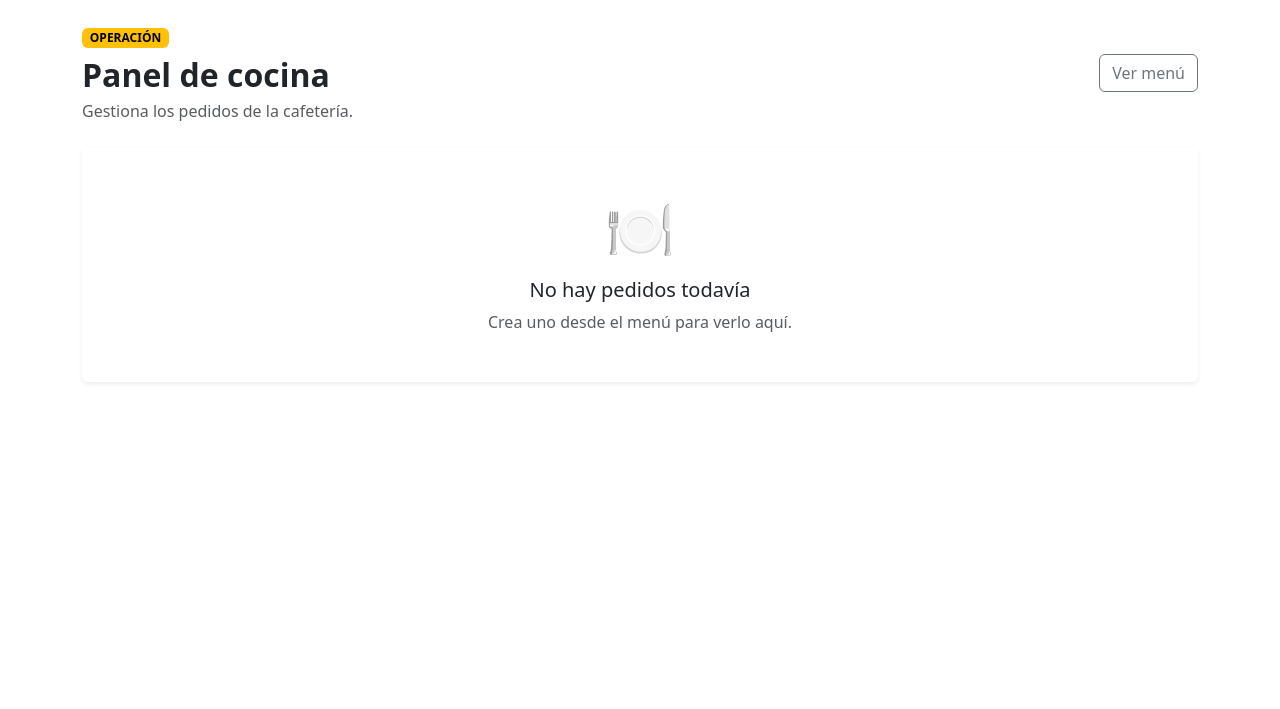
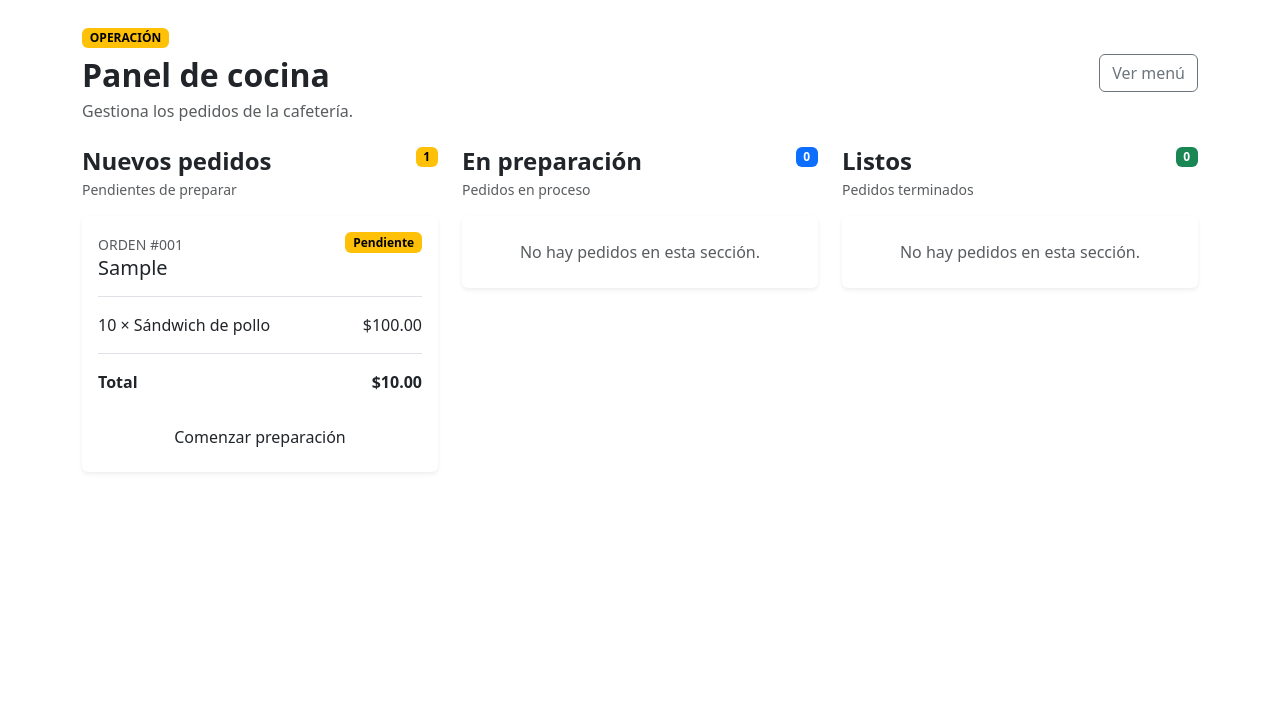
Before and after one commit to moisesrm206/CoffeeTec, a Laravel app: page /cocina in a window 1280 px wide. Shown: the part 56-765 px from the top of the page. Run offline with Laravel 12, Linux system fonts and the light colour scheme; data comes from the database, SQL or seed files in the repository; tables that the repository leaves empty hold one stand-in row (values such as "Sample post").

Commit message:
feat: implementar gestión de pedidos y actualizar vistas relacionadas

```diff
--- a/app/Http/Controllers/OrderController.php
+++ b/app/Http/Controllers/OrderController.php
@@ -3,16 +3,26 @@
 namespace App\Http\Controllers;
 
 use App\Models\Order;
+use App\Models\Product;
+use Illuminate\Contracts\View\View;
+use Illuminate\Http\RedirectResponse;
 use Illuminate\Http\Request;
+use Illuminate\Support\Facades\DB;
+use Illuminate\Validation\Rule;
 
 class OrderController extends Controller
 {
     /**
      * Display a listing of the resource.
      */
-    public function index()
+    public function index(): View
     {
-        //
+        $orders = Order::query()
+            ->with('orderProducts.product')
+            ->latest('id_order')
+            ->get();
+
+        return view('cocina', compact('orders'));
     }
 
     /**
@@ -24,11 +34,87 @@ class OrderController extends Controller
     }
 
     /**
-     * Store a newly created resource in storage.
+     * Store a new order.
      */
     public function store(Request $request)
     {
-        //
+        $customer = $request->string('customer')->trim()->toString();
+        $items = json_decode($request->input('items', '[]'), true);
+
+        if (
+            $customer === ''
+            || ! is_array($items)
+            || count($items) === 0
+            || ! collect($items)->every(fn (mixed $item): bool => is_array($item))
+        ) {
+            return back()->with('error', 'Agrega al menos un producto al pedido.');
+        }
+
+        $quantities = collect($items)->mapWithKeys(function (mixed $item): array {
+            return [
+                (int) ($item['id'] ?? 0) => (int) ($item['quantity'] ?? 0),
+            ];
+        });
+
+        if ($quantities->contains(fn (int $quantity): bool => $quantity < 1)) {
+            return back()->with('error', 'La cantidad de cada producto debe ser válida.');
+        }
+
+        $products = Product::query()
+            ->whereIn('id_product', $quantities->keys())
+            ->get()
+            ->keyBy('id_product');
+
+        if ($products->count() !== $quantities->count()) {
+            return back()->with('error', 'Uno de los productos seleccionados ya no está disponible.');
+        }
+
+        $orderItems = $quantities->map(function (int $quantity, int $productId) use ($products): array {
+            $product = $products->get($productId);
+
+            return [
+                'id' => $product->id_product,
+                'name' => $product->name,
+                'price' => (float) $product->price,
+                'quantity' => $quantity,
+            ];
+        })->values();
+
+        $total = $orderItems->sum(
+            fn (array $item): float => $item['price'] * $item['quantity']
+        );
+
+        DB::transaction(function () use ($orderItems, $total, $customer): void {
+            $order = Order::create([
+                'customer' => $customer,
+                'total' => $total,
+                'status' => 'pending',
+            ]);
+
+            $order->orderProducts()->createMany(
+                $orderItems->map(fn (array $item): array => [
+                    'id_product' => $item['id'],
+                    'quantity' => $item['quantity'],
+                    'price' => $item['price'],
+                ])->all()
+            );
+        });
+
+        return redirect()->route('kitchen')->with('success', 'Pedido creado correctamente.');
+    }
+
+    /**
+     * Update an order status.
+     */
+    public function updateStatus(Request $request, Order $order): RedirectResponse
+    {
+        $validated = $request->validate([
+            'status' => ['required', Rule::in(['making', 'completed'])],
+        ]);
+
+        $order->update($validated);
+
+        return redirect()->route('kitchen')->with('success', 'Estado del pedido actualizado.');
     }
 
     /**
--- a/app/Http/Controllers/ProductController.php
+++ b/app/Http/Controllers/ProductController.php
@@ -5,6 +5,7 @@ namespace App\Http\Controllers;
 use App\Models\Category;
 use App\Models\Product;
 use Illuminate\Contracts\View\View;
+use Illuminate\Http\Request;
 
 class ProductController extends Controller
 {
--- a/app/Models/Order.php
+++ b/app/Models/Order.php
@@ -3,7 +3,6 @@
 namespace App\Models;
 
 use Illuminate\Database\Eloquent\Model;
-use Illuminate\Database\Eloquent\Relations\BelongsTo;
 use Illuminate\Database\Eloquent\Relations\HasMany;
 
 class Order extends Model
@@ -14,7 +13,7 @@ class Order extends Model
     protected $primaryKey = 'id_order';
 
     protected $fillable = [
-        'id',
+        'customer',
         'status',
         'total',
     ];
@@ -26,11 +25,6 @@ class Order extends Model
         ];
     }
 
-    public function user(): BelongsTo
-    {
-        return $this->belongsTo(User::class, 'id', 'id');
-    }
-
     public function orderProducts(): HasMany
     {
         return $this->hasMany(OrderProduct::class, 'id_order', 'id_order');
--- a/resources/views/cocina.blade.php
+++ b/resources/views/cocina.blade.php
@@ -1,6 +1,30 @@
 @extends('templates.app')
 
 @section('title', 'Panel de cocina | CoffeeTec')
+
+@php
+    $columns = [
+        'pending' => [
+            'title' => 'Nuevos pedidos',
+            'subtitle' => 'Pendientes de preparar',
+            'badge' => 'warning',
+            'action' => 'making',
+            'actionLabel' => 'Comenzar preparación',
+        ],
+        'making' => [
+            'title' => 'En preparación',
+            'subtitle' => 'Pedidos en proceso',
+            'badge' => 'primary',
+            'action' => 'completed',
+            'actionLabel' => 'Marcar como listo',
+        ],
+        'completed' => [
+            'title' => 'Listos',
+            'subtitle' => 'Pedidos terminados',
+            'badge' => 'success',
+        ],
+    ];
+@endphp
 
 @section('content')
     <div class="d-flex justify-content-between align-items-center mb-4">
@@ -12,46 +36,76 @@
         <a href="{{ route('menu') }}" class="btn btn-outline-secondary">Ver menú</a>
     </div>
 
-    @if (!$order)
-        <div class="card border-0 shadow-sm text-center">
-            <div class="card-body py-5">
-                <div class="display-4 mb-3">🍽️</div>
-                <h2 class="h5">No hay pedidos todavía</h2>
-                <p class="text-muted mb-0">Crea uno desde el menú para verlo aquí.</p>
+    <div class="row g-4">
+        @foreach ($columns as $status => $column)
+            <div class="col-12 col-lg-4">
+                <section class="h-100">
+                    <div class="d-flex justify-content-between align-items-start mb-3">
+                        <div>
+                            <h2 class="h4 fw-bold mb-1">{{ $column['title'] }}</h2>
+                            <p class="text-muted small mb-0">{{ $column['subtitle'] }}</p>
                         </div>
+                        <span class="badge text-bg-{{ $column['badge'] }}">
+                            {{ $orders->where('status', $status)->count() }}
+                        </span>
                     </div>
-    @else
-        <div class="card border-0 shadow-sm" style="max-width: 600px;">
+
+                    <div class="d-flex flex-column gap-3">
+                        @forelse ($orders->where('status', $status) as $order)
+                            <article class="card border-0 shadow-sm">
                                 <div class="card-body">
                                     <div class="d-flex justify-content-between align-items-start border-bottom pb-3 mb-3">
                                         <div>
-                        <span class="text-muted small">ORDEN #{{ str_pad($order['id'], 3, '0', STR_PAD_LEFT) }}</span>
-                        <h2 class="h4 mb-0">{{ $order['customer'] }}</h2>
-                        <span class="text-muted small">Grupo {{ $order['group'] }}</span>
+                                            <span class="text-muted small">
+                                                ORDEN #{{ str_pad($order->id_order, 3, '0', STR_PAD_LEFT) }}
+                                            </span>
+                                            <h3 class="h5 mb-0">{{ $order->customer ?? 'Cliente sin nombre' }}</h3>
                                         </div>
-                    <span class="badge text-bg-{{ $order['status'] === 'Pendiente' ? 'warning' : ($order['status'] === 'Listo' ? 'success' : 'primary') }}">
-                        {{ $order['status'] }}
+                                        <span class="badge text-bg-{{ $column['badge'] }}">
+                                            {{ $status === 'pending' ? 'Pendiente' : ($status === 'making' ? 'En preparación' : 'Listo') }}
                                         </span>
                                     </div>
-                @foreach ($order['items'] as $item)
-                    <div class="d-flex justify-content-between py-2">
-                        <span>{{ $item['quantity'] }} × {{ $item['name'] }}</span>
-                        <span>${{ number_format($item['price'] * $item['quantity'], 2) }}</span>
+
+                                    <div class="d-flex flex-column gap-2">
+                                        @foreach ($order->orderProducts as $orderProduct)
+                                            <div class="d-flex justify-content-between">
+                                                <span>
+                                                    {{ $orderProduct->quantity }} ×
+                                                    {{ $orderProduct->product->name }}
+                                                </span>
+                                                <span>
+                                                    ${{ number_format($orderProduct->price * $orderProduct->quantity, 2) }}
+                                                </span>
                                             </div>
                                         @endforeach
-                <div class="d-flex justify-content-between border-top pt-3 mt-2 fw-bold">
-                    <span>Total</span><span>${{ number_format($order['total'], 2) }}</span>
                                     </div>
-                @if ($order['status'] !== 'Listo')
-                    <form method="POST" action="{{ route('orders.status') }}" class="mt-4">
+
+                                    <div class="d-flex justify-content-between border-top pt-3 mt-3 fw-bold">
+                                        <span>Total</span>
+                                        <span>${{ number_format($order->total, 2) }}</span>
+                                    </div>
+
+                                    @isset($column['action'])
+                                        <form method="POST" action="{{ route('orders.status', $order) }}" class="mt-4">
                                             @csrf
-                        <input type="hidden" name="status" value="{{ $order['status'] === 'Pendiente' ? 'En preparación' : 'Listo' }}">
+                                            <input type="hidden" name="status" value="{{ $column['action'] }}">
                                             <button class="btn btn-coffee w-100">
-                            Marcar como {{ $order['status'] === 'Pendiente' ? 'en preparación' : 'listo' }}
+                                                {{ $column['actionLabel'] }}
                                             </button>
                                         </form>
-                @endif
+                                    @endisset
+                                </div>
+                            </article>
+                        @empty
+                            <div class="card border-0 shadow-sm">
+                                <div class="card-body text-center text-muted py-4">
+                                    No hay pedidos en esta sección.
                                 </div>
                             </div>
-    @endif
+                        @endforelse
+                    </div>
+                </section>
+            </div>
+        @endforeach
+    </div>
 @endsection
--- a/resources/views/menu.blade.php
+++ b/resources/views/menu.blade.php
@@ -79,10 +79,7 @@
                             <label class="form-label small" for="customer">Nombre</label>
                             <input class="form-control" id="customer" name="customer" placeholder="Ej. María López" required>
                         </div>
-                        <div class="mb-3">
-                            <label class="form-label small" for="group">Grupo o salón</label>
-                            <input class="form-control" id="group" name="group" placeholder="Ej. 3°A" required>
-                        </div>
+
                         <button class="btn btn-coffee w-100" type="submit" id="submit-order" disabled>
                             Confirmar pedido
                         </button>
--- a/resources/views/templates/app.blade.php
+++ b/resources/views/templates/app.blade.php
@@ -20,7 +20,10 @@
     .btn-coffee:hover { background-color: #352016; color: #fff; }
     .brand-mark { color: var(--coffee-light); }
     .product-card { transition: transform .15s ease, box-shadow .15s ease; }
-            .product-card:hover { transform: translateY(-2px); box-shadow: 0 .5rem 1rem rgba(75, 46, 32, .12); }
+    .product-card:hover {
+        transform: translateY(-2px);
+        box-shadow: 0 .5rem 1rem rgba(75, 46, 32, .12);
+    }
 </style>
     @endif
     <link href="https://cdn.jsdelivr.net/npm/bootstrap@5.3.3/dist/css/bootstrap.min.css" rel="stylesheet">
--- a/routes/web.php
+++ b/routes/web.php
@@ -1,5 +1,6 @@
 <?php
 
+use App\Http\Controllers\OrderController;
 use App\Http\Controllers\ProductController;
 use Illuminate\Support\Facades\Route;
 
@@ -7,40 +8,7 @@ Route::get('/', [ProductController::class, 'index'])->name('home');
 
 Route::get('/menu', [ProductController::class, 'index'])->name('menu');
 
-Route::get('/cocina', fn () => view('cocina', [
-    'order' => session('order'),
-]))->name('kitchen');
+Route::get('/cocina', [OrderController::class, 'index'])->name('kitchen');
 
-Route::post('/pedidos', function () {
-    $items = json_decode(request('items', '[]'), true);
-
-    if (! is_array($items) || count($items) === 0) {
-        return back()->with('error', 'Agrega al menos un producto al pedido.');
-    }
-
-    $order = [
-        'id' => 1,
-        'customer' => request('customer'),
-        'group' => request('group'),
-        'items' => $items,
-        'total' => collect($items)->sum(fn ($item) => $item['price'] * $item['quantity']),
-        'status' => 'Pendiente',
-    ];
-
-    session(['order' => $order]);
-
-    return redirect()->route('kitchen')->with('success', 'Pedido creado correctamente.');
-})->name('orders.store');
-
-Route::post('/pedidos/estado', function () {
-    $order = session('order');
-
-    if (! $order) {
-        return redirect()->route('kitchen');
-    }
-
-    $order['status'] = request('status');
-    session(['order' => $order]);
-
-    return redirect()->route('kitchen')->with('success', 'Estado del pedido actualizado.');
-})->name('orders.status');
+Route::post('/pedidos', [OrderController::class, 'store'])->name('orders.store');
+Route::post('/pedidos/{order}/estado', [OrderController::class, 'updateStatus'])->name('orders.status');
```
Also changed, not shown: app/Http/Controllers/OrderProductController.php (+5 -5 lines), database/seeders/DatabaseSeeder.php (+0 -8 lines), database/migrations/2026_10_16_031839_create_orders_table.php. Lines whose indentation alone changed are shown as unchanged.
